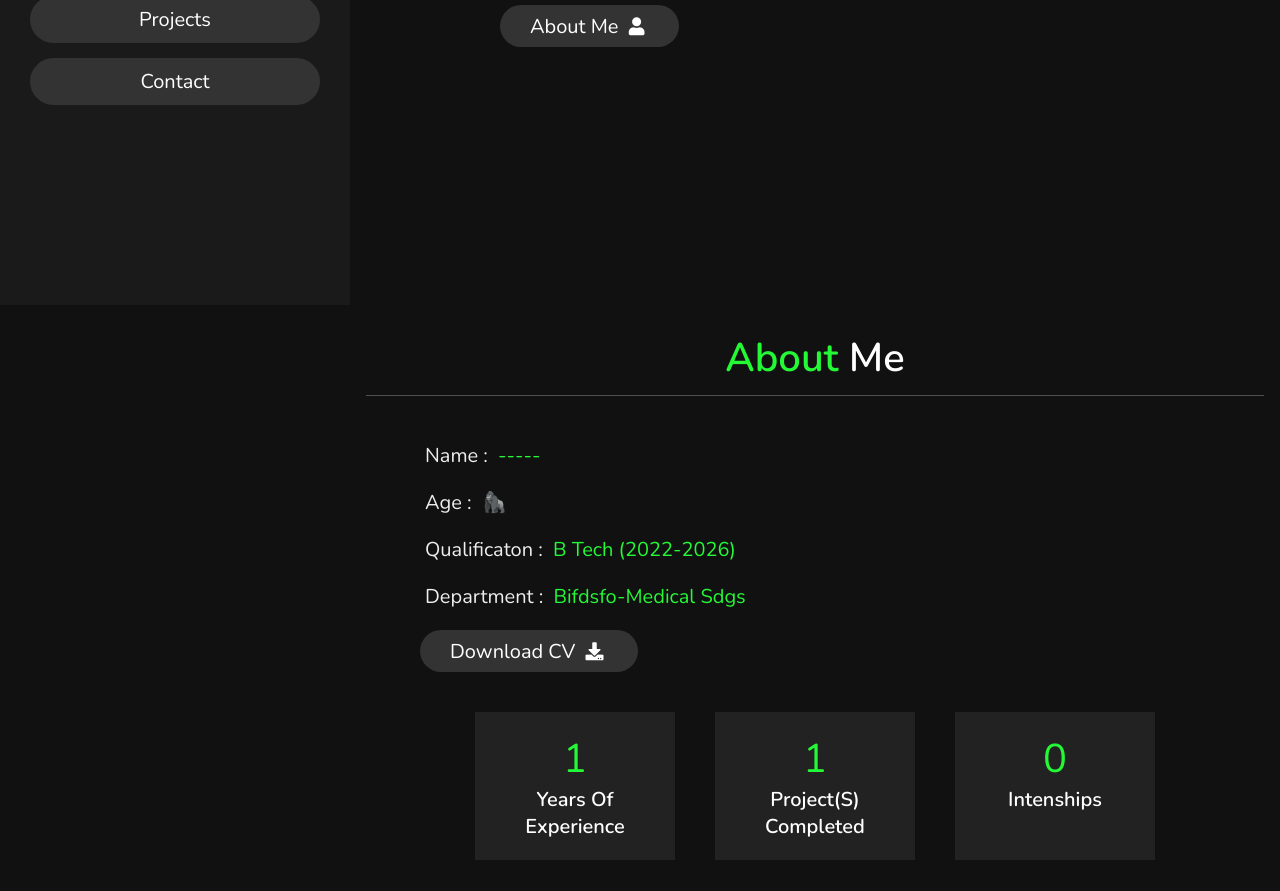
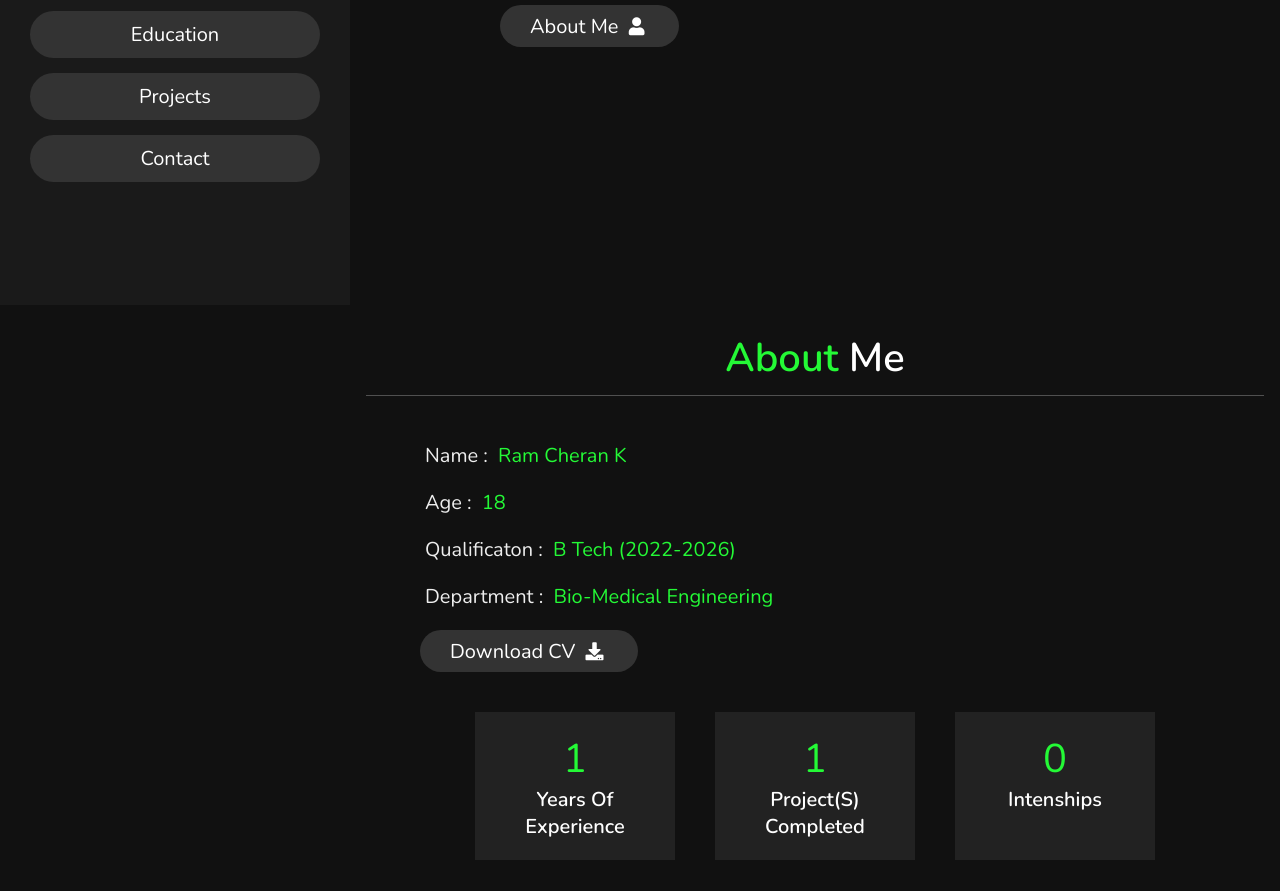
Before and after one commit to Pandu-5/Portfolio, a plain HTML site: page index.html in a window 1280 px wide. Shown: the part 495-1386 px from the top of the page. Drawn offline with nearby package versions, Linux system fonts and the light colour scheme.

Commit message:
Update index.html

```diff
--- a/index.html
+++ b/index.html
@@ -24,7 +24,7 @@
     <header>
 
         <div class="user">
-            <img src="./assets/ram.j" alt="user-pic">
+            <img src="./assets/ram.jpg" alt="user-pic">
             <h3 class="name">Ram K</h3>
             <p class="post">Bio-Medical Student</p>
         </div>
@@ -50,7 +50,7 @@
     <section class="home" id="home">
 
         <h3>HI THERE!</h3>
-        <h1>I'M <span>----</span></h1>
+        <h1>I'M <span>Ram K</span></h1>
         <p> This is my Portfolio website. The details that I have provided in the website are genuine. In this website I
             have
             give my details in differnt sections as About me, My Education, My Projects, Contact me
@@ -70,10 +70,10 @@
         <div class="row">
 
             <div class="info">
-                <h3> <span>name : </span> ----- </h3>
-                <h3> <span>age : </span> 🦍 </h3>
+                <h3> <span>name : </span> Ram Cheran K </h3>
+                <h3> <span>age : </span> 18 </h3>
                 <h3> <span>qualificaton : </span> B Tech (2022-2026)</h3>
-                <h3> <span>Department : </span> Bifdsfo-Medical sdgs </h3>
+                <h3> <span>Department : </span> Bio-Medical Engineering </h3>
                 <a href="#"><button class="btn"> download CV <i class="fas fa-download"></i> </button></a>
             </div>
 
```
